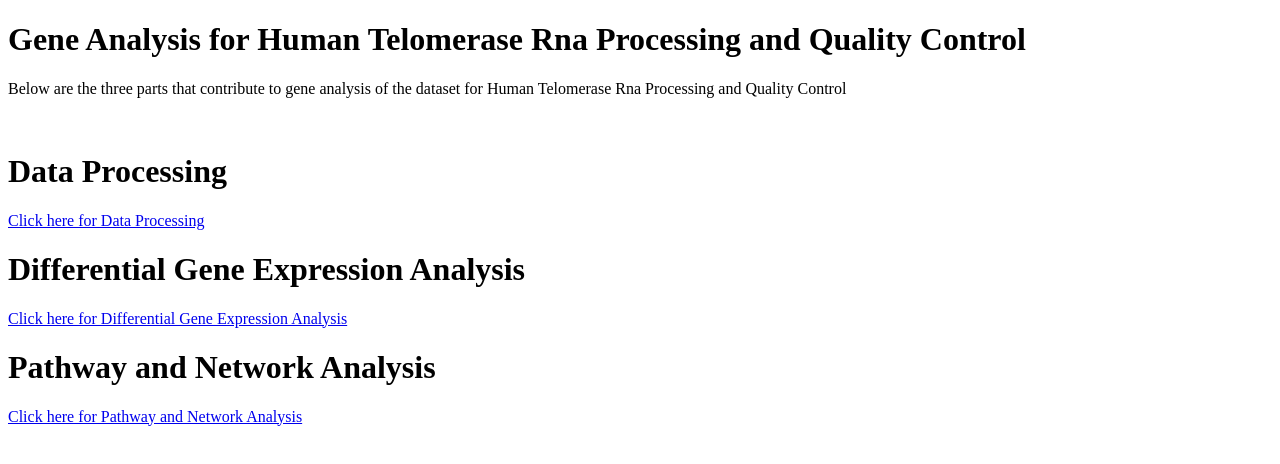
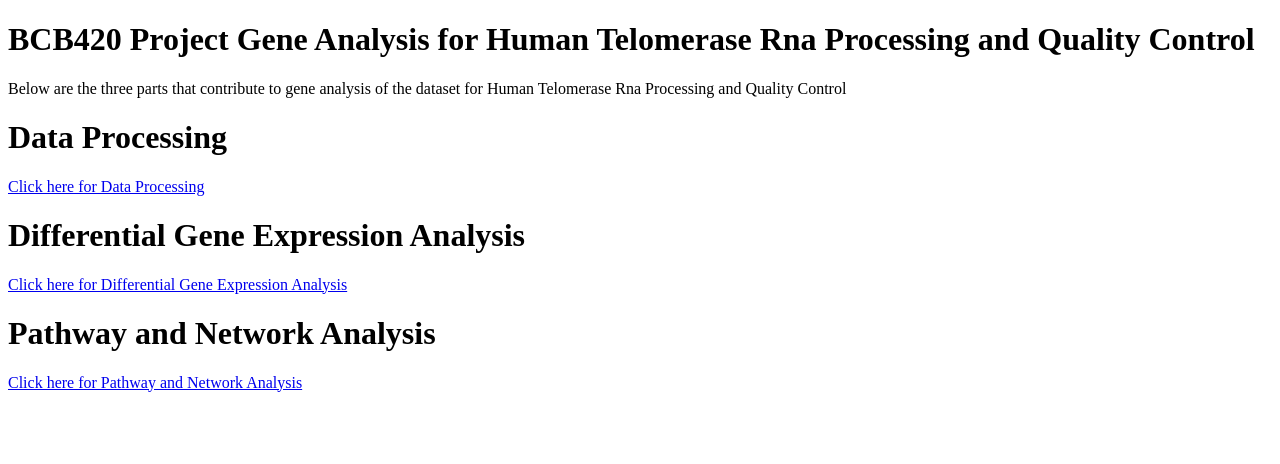
Before and after one commit to Tsmnbx/BCB420-Gene-Analysis-Human-Telomerase-Rna-Processing-and-Quality-Control, a plain HTML site: page index.html in a window 1280 px wide. Drawn offline with Linux system fonts and the light colour scheme.

Commit message:
Update index.html

```diff
--- a/index.html
+++ b/index.html
@@ -6,9 +6,9 @@
 </head>
 <body>
 
-<h1> Gene Analysis for Human Telomerase Rna Processing and Quality Control </h1>
+<h1> BCB420 Project Gene Analysis for Human Telomerase Rna Processing and Quality Control </h1>
 <p> Below are the three parts that contribute to gene analysis of the dataset for Human Telomerase Rna Processing and Quality Control</p>
-<br/>
+
 <h1>Data Processing</h1>
 <a href="A1t.html">Click here for Data Processing</a>
 <br/>
```
